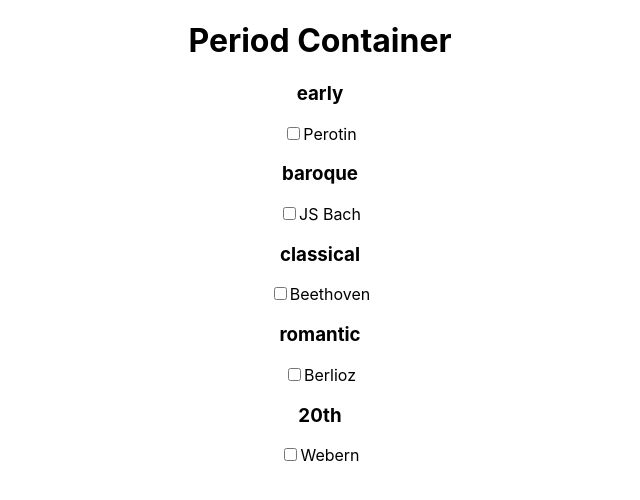
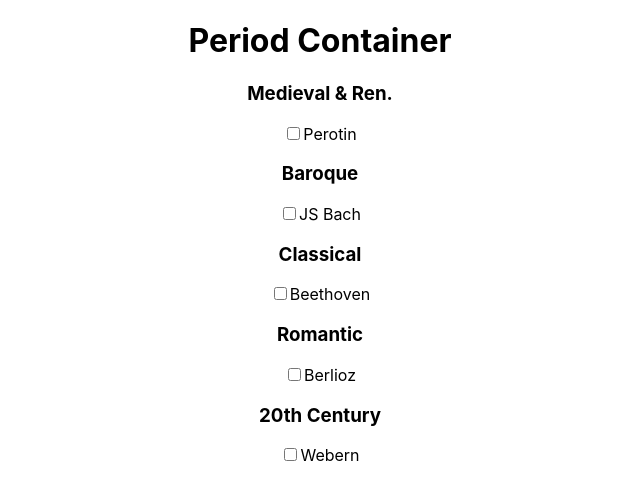
Before and after one commit to QED0711/score-study-react, a React (Create React App) app: page /app in a window 1280 px wide. Shown: the top 500 px of the page, without its empty margins (320-960 px from the left). Built offline with nearby package versions, Linux system fonts and the light colour scheme.

Commit message:
extracted composer checkboxes to individual component

```diff
--- /dev/null
+++ b/src/components/periods/ComposerCheckbox.js
@@ -0,0 +1,15 @@
+import React from "react";
+
+const ComposerCheckbox = ({ composer }) => {
+
+    return (
+        <div className="composer-checkbox">
+            <input type="checkbox" value={composer.composer} />
+            <label>{composer.displayName}</label>
+        </div>
+    )
+
+};
+
+
+export default ComposerCheckbox;
--- a/src/components/periods/Period.js
+++ b/src/components/periods/Period.js
@@ -1,29 +1,24 @@
-import React, {useContext} from 'react';
+import React, { useContext } from "react";
 
-const Period = ({ era, composers }) => {
-    const validComposers = composers.filter(c => {
-        return c.period === era;
-    })
-    const periodComposers = validComposers.map((composer, i) => {
-        return (
-            <div key={i} className="composer-checkbox">
-                <input type="checkbox" value={composer.composer}/>
-                <label>{composer.displayName}</label>
-            </div>
-        )
-    })
+import ComposerCheckbox from "./ComposerCheckbox";
 
+const Period = ({ title, era, composers }) => {
+  // Filter only composers who match the specified era
+  const validComposers = composers.filter(c => {
+    return c.period === era;
+  });
 
+  // Render each valid composer to a checkbox
+  const periodComposers = validComposers.map((composer, i) => {
+    return <ComposerCheckbox key={i} composer={composer} />;
+  });
 
+  return (
+    <section className={`period period-${era}`}>
+      <h3>{title}</h3>
+      {periodComposers}
+    </section>
+  );
+};
 
-
-    return (
-        <section className={`period period-${era}`}>
-            <h3>{era}</h3>
-            {periodComposers}
-        </section>
-    )
-
-}
-
-export default Period
+export default Period;
--- a/src/components/periods/PeriodContainer.js
+++ b/src/components/periods/PeriodContainer.js
@@ -12,11 +12,11 @@ const PeriodContainer = () => {
     return (
     <div className="period-container">
       <h1>Period Container</h1>
-      <Period era={"early"} composers={composers} />
-      <Period era={"baroque"} composers={composers} />
-      <Period era={"classical"} composers={composers} />
-      <Period era={"romantic"} composers={composers} />
-      <Period era={"20th"} composers={composers} />
+      <Period title={"Medieval & Ren."} era={"early"} composers={composers} />
+      <Period title={"Baroque"} era={"baroque"} composers={composers} />
+      <Period title={"Classical"} era={"classical"} composers={composers} />
+      <Period title={"Romantic"} era={"romantic"} composers={composers} />
+      <Period title={"20th Century"} era={"20th"} composers={composers} />
     </div>
   );
 };
```
